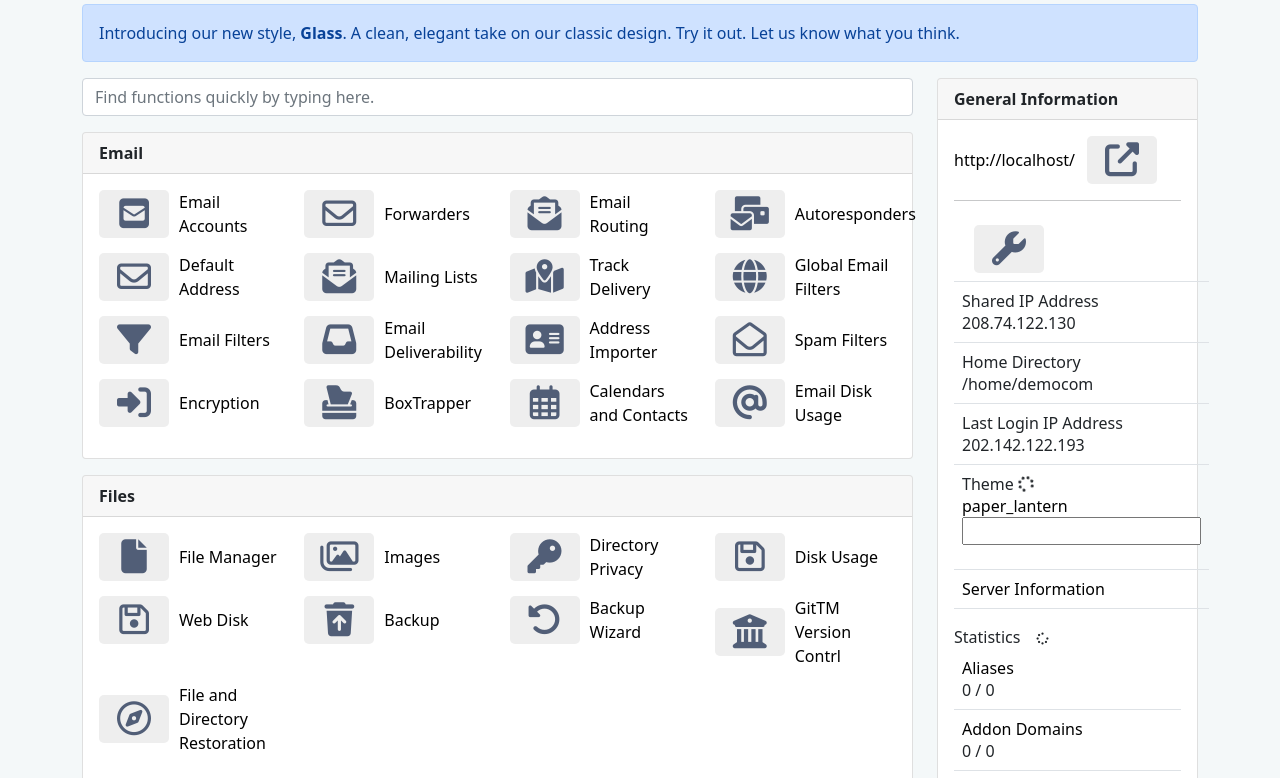
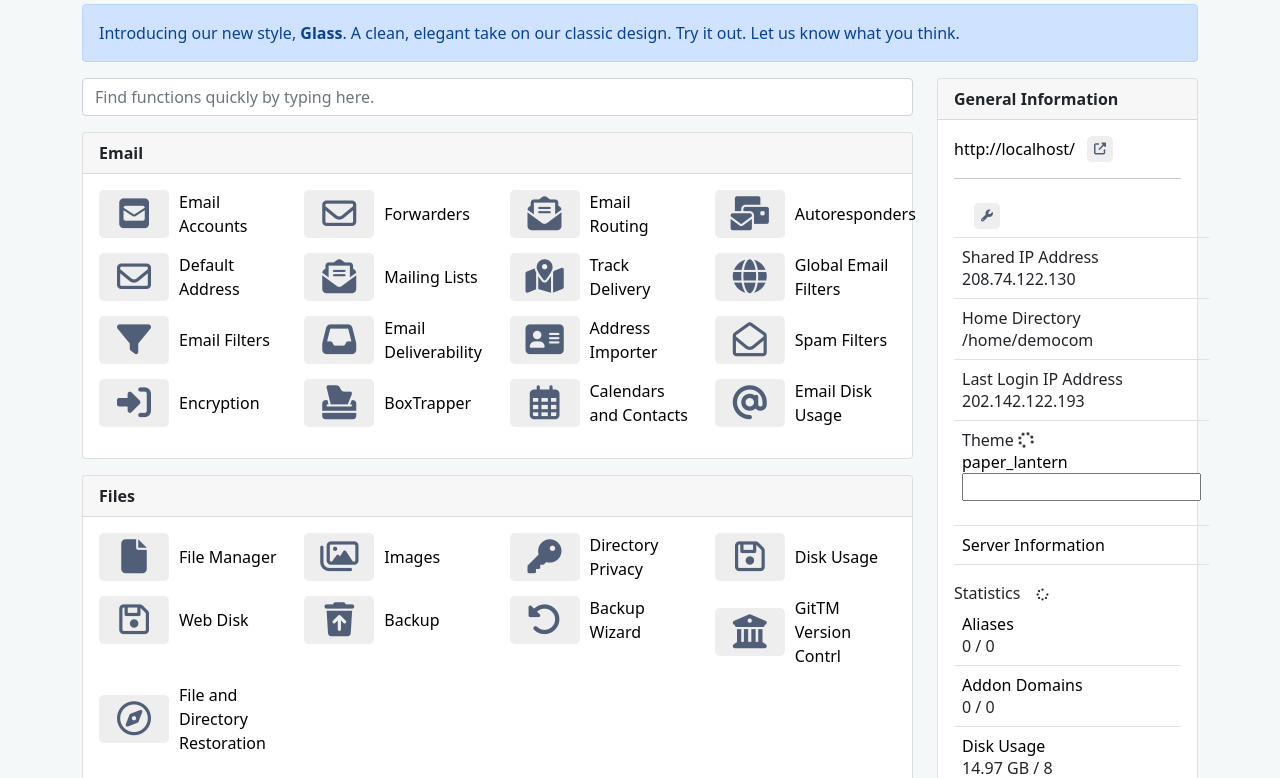
Before and after one commit to codeqasim/webpanel, a PHP site: page / in a window 1280 px wide. Shown: the part 70-848 px from the top of the page. Run offline with PHP 8.4, Linux system fonts and the light colour scheme; the visitor is signed in with stand-in values (Sample User, id 1); some libraries are stand-ins or nearby versions.

Commit message:
Update index.php

```diff
--- a/index.php
+++ b/index.php
@@ -86,7 +86,7 @@ header("Location: ".root."login");
          body{ background:#f4f8f9 }
         .panels .col-md-3 { margin-bottom: 15px; }
         .card-header { font-weight:bold }
-        .side i { font-size: 12px; min-width: 20px; margin: 0 12px; }
+        .side i { font-size: 12px !important; min-width: 20px  !important; margin: 0 12px !important; }
 
         </style>
 
@@ -778,6 +778,9 @@ header("Location: ".root."login");
             </div>
             <!-- PAGE TEMPLATE'S CONTENT END -->
         </div>
+        </div>
+        </div>
+        </div>
         <footer role="contentinfo">
 
 
```
